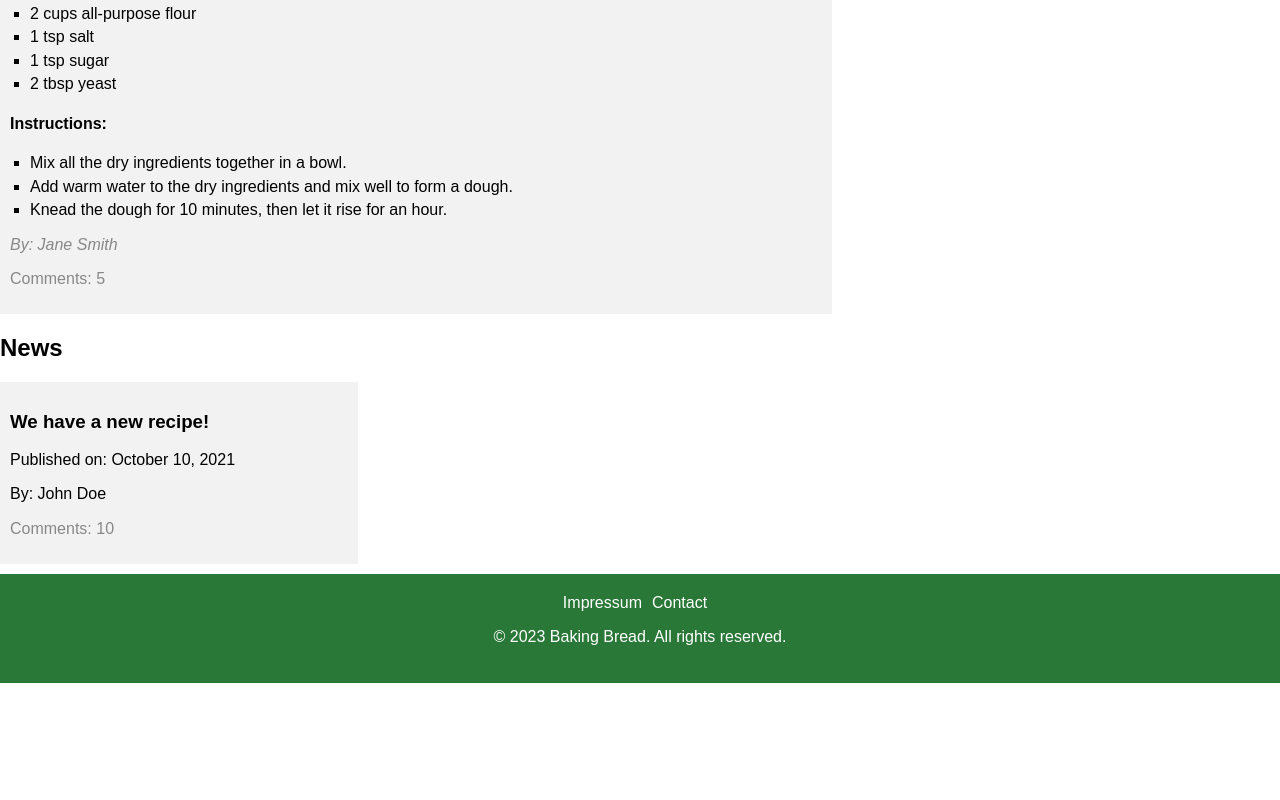
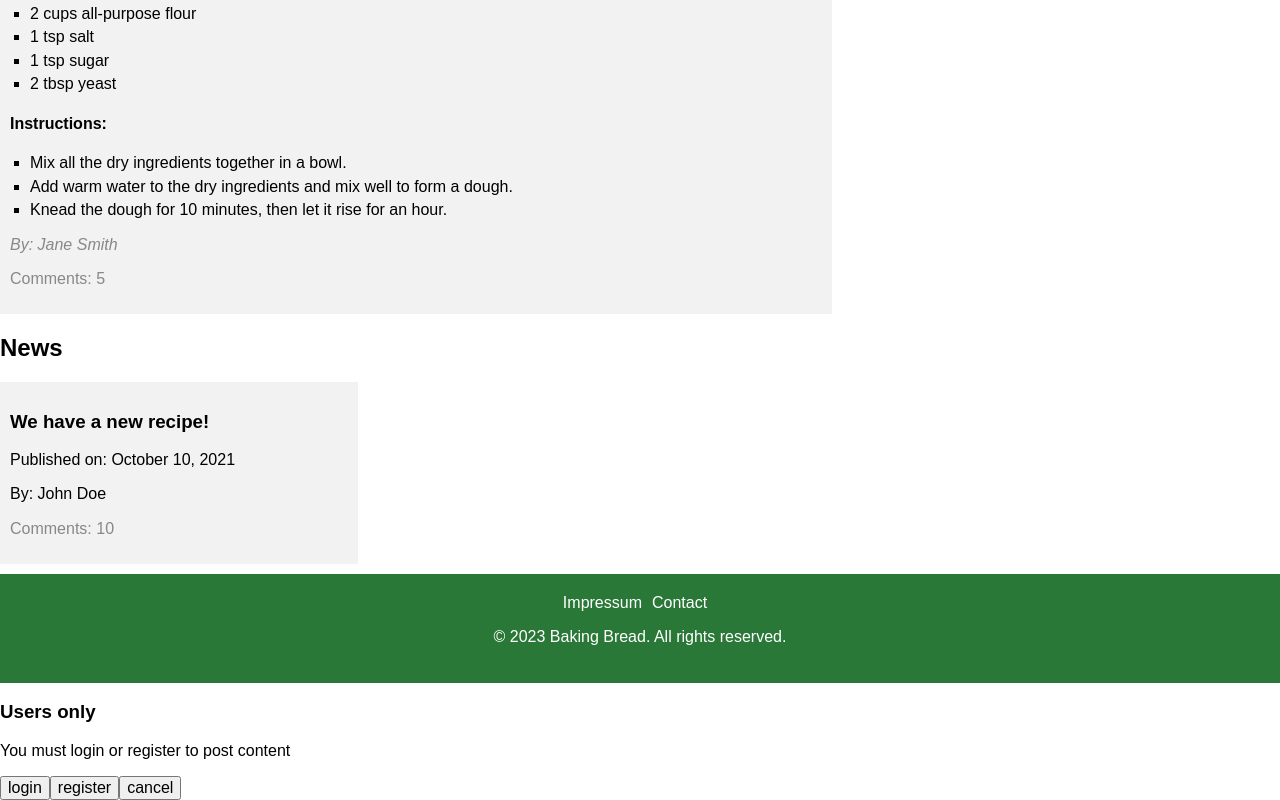
Before and after one commit to Yargi/baking-bread, an Angular app: page / in a window 1280 px wide. Shown: the part 309-1109 px from the top of the page. Before the commit the page ends 992 px from the top, so only its background shows below. Built offline with nearby package versions, Linux system fonts and the light colour scheme.

Commit message:
users-only module

```diff
--- a/src/app/app.component.html
+++ b/src/app/app.component.html
@@ -3,3 +3,4 @@
 <app-recipes-list></app-recipes-list>
 <app-news-list></app-news-list>
 <app-footer></app-footer>
+<app-users-only></app-users-only>
--- /dev/null
+++ b/src/app/shared/users-only/users-only.component.css
@@ -0,0 +1,12 @@
+pop-up {
+  position: fixed;
+  top: 50%;
+  left: 50%;
+  transform: translate(-50%, -50%);
+  display: flex;
+  flex-direction: column;
+}
+
+button-strip {
+  flex-direction: column;
+}
--- /dev/null
+++ b/src/app/shared/users-only/users-only.component.html
@@ -0,0 +1,13 @@
+<div class="pop-up">
+
+  <h3>Users only</h3>
+
+  <p>You must login or register to post content</p>
+
+  <div class="button-strip">
+    <button class="login-button">login</button>
+    <button class="register-button">register</button>
+    <button class="cancel-button">cancel</button>
+  </div>
+
+</div>
--- /dev/null
+++ b/src/app/shared/users-only/users-only.component.ts
@@ -0,0 +1,15 @@
+import { Component, OnInit } from '@angular/core';
+
+@Component({
+  selector: 'app-users-only',
+  templateUrl: './users-only.component.html',
+  styleUrls: ['./users-only.component.css']
+})
+export class UsersOnlyComponent implements OnInit {
+
+  constructor() { }
+
+  ngOnInit(): void {
+  }
+
+}
```
Also changed, not shown: src/app/app.module.ts (+8 -6 lines), src/app/shared/shared.module.ts (+7 -1 lines), 1 other file (tests, documents, lock files or other folders).
